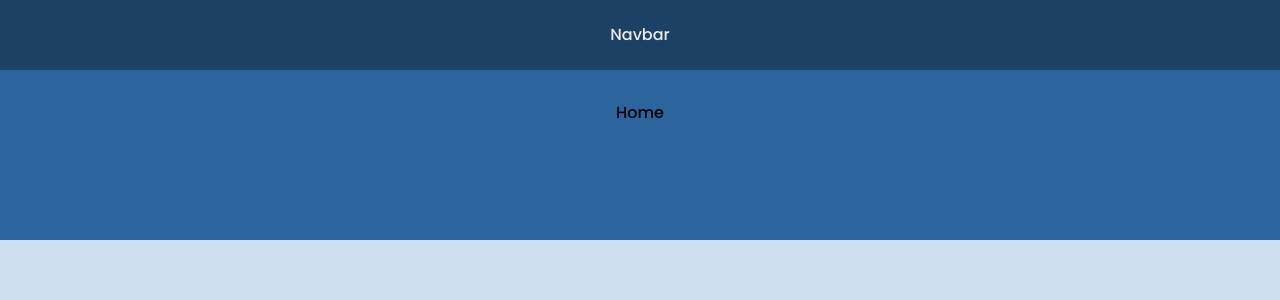
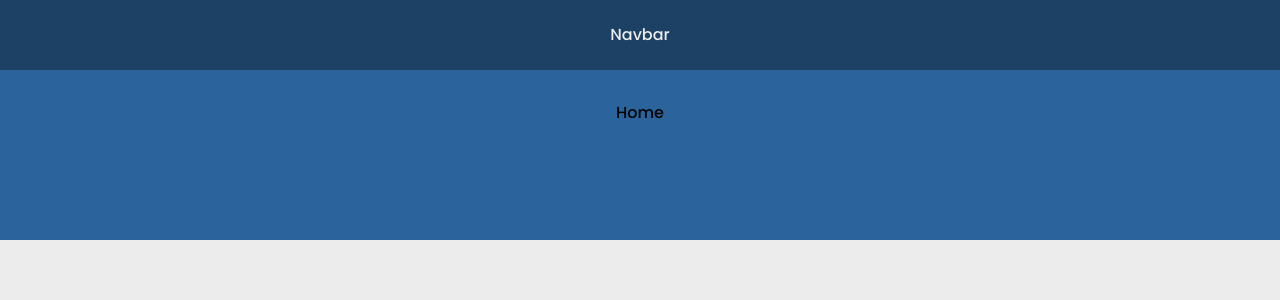
Before and after one commit to mena0018/URL-Shortening, a React (Create React App) app: page / in a window 1280 px wide. Shown: the top 300 px of the page. Built offline with nearby package versions, Linux system fonts and the light colour scheme.

Commit message:
settings of some details

```diff
--- a/package.json
+++ b/package.json
@@ -10,6 +10,7 @@
     "@types/node": "^16.11.45",
     "@types/react": "^18.0.15",
     "@types/react-dom": "^18.0.6",
+    "classnames": "^2.3.1",
     "react": "^18.2.0",
     "react-dom": "^18.2.0",
     "react-router-dom": "^6.3.0",
--- a/src/index.scss
+++ b/src/index.scss
@@ -15,7 +15,7 @@ html {
 body, #root {
   height: 100%;
   font-family: $font-fam;
-  background-color: $blue-grey;
+  background-color: $light-gray;
 }
 
 .App-container {
--- a/src/scss/_variables.scss
+++ b/src/scss/_variables.scss
@@ -23,9 +23,6 @@ $dark-blue: #1c4165;
 $very-dark-blue:#35323e;
 $cyan: #2acfcf;
 
-$light-green: hsla(128, 15%, 72%);
-$green: #99c68e;
-$dark-green: #1a3c11;
 
 $light-red: #f46262;
 
```
Also changed, not shown: 1 other file (tests, documents, lock files or other folders).
